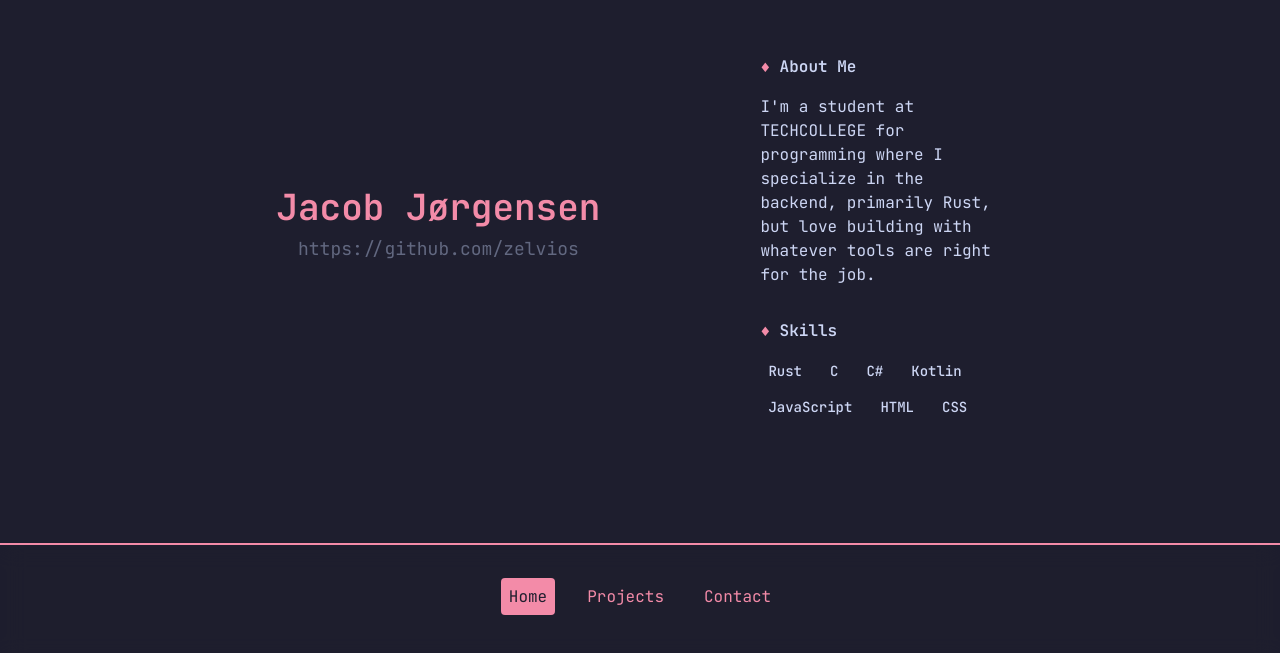
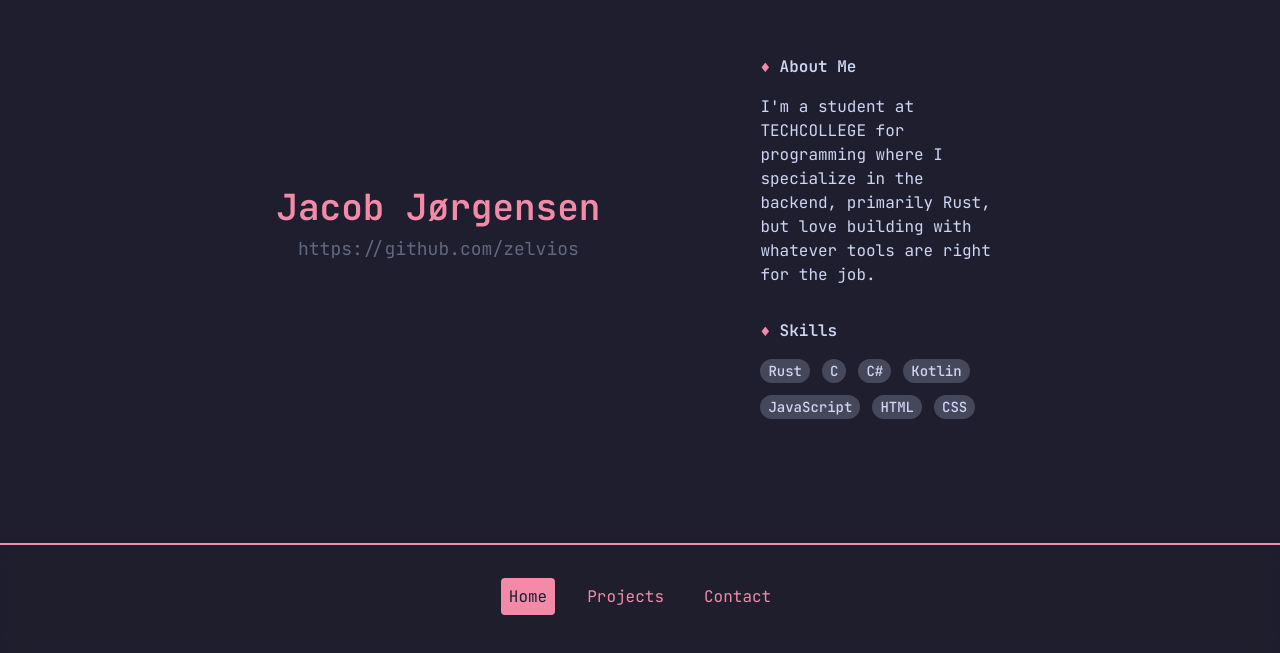
Before and after one commit to zelvios/website, a SvelteKit app: page / in a window 1280 px wide. Shown: the part 137-790 px from the top of the page. Built offline with nearby package versions, Linux system fonts and the light colour scheme.

Commit message:
style: add surface1 color

```diff
--- a/tailwind.config.js
+++ b/tailwind.config.js
@@ -9,6 +9,7 @@ export default {
         base: '#1e1e2e',
         text: '#cdd6f4',
         surface: '#626880',
+        surface1: '#45475a',
         accent: '#f38ba8',
       },
       fontFamily: {
```
